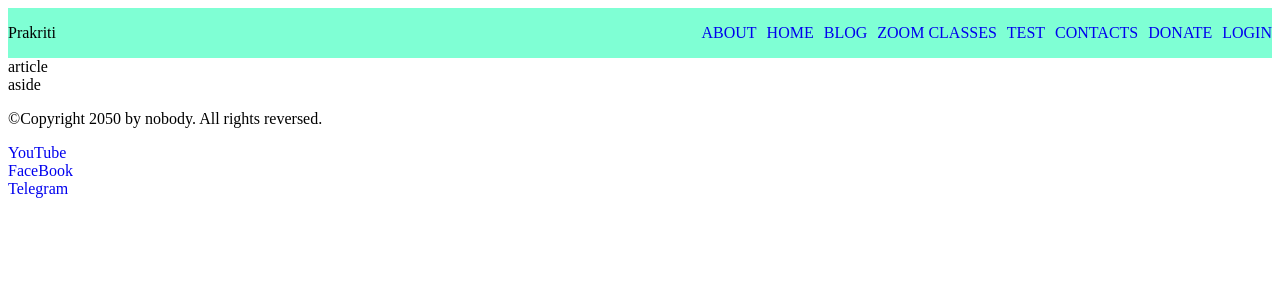
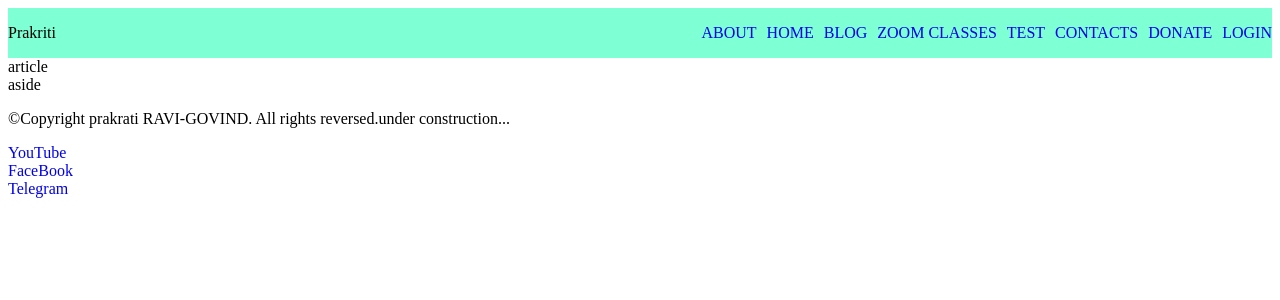
Before and after one commit to govindbisen/Prakriti, a React (Vite) app: page / in a window 1280 px wide. Shown: the top 300 px of the page. Built offline with nearby package versions, Linux system fonts and the light colour scheme; the HTML template or start-up script is replaced by a standard one.

Commit message:
copyright

```diff
--- a/src/App.jsx
+++ b/src/App.jsx
@@ -48,7 +48,10 @@ function App() {
         <aside>aside</aside>
       </main>
       <footer>
-        <p>©Copyright 2050 by nobody. All rights reversed.</p>
+        <p>
+          ©Copyright prakrati RAVI-GOVIND. All rights reversed.under
+          construction...
+        </p>
         <a href="https://youtube.com/@PrakritiMPPSC">YouTube</a> <br></br>
         <a href="https://www.facebook.com/Prakriti-MPPSC-107311648723955/">
           FaceBook
```
